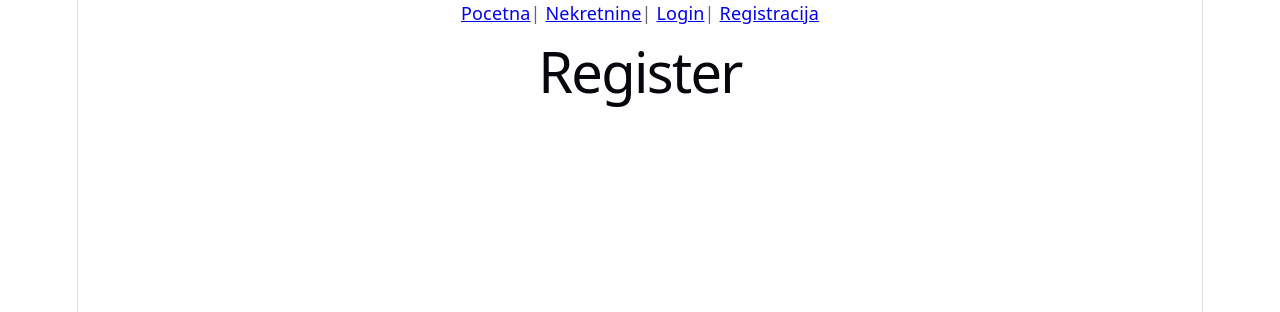
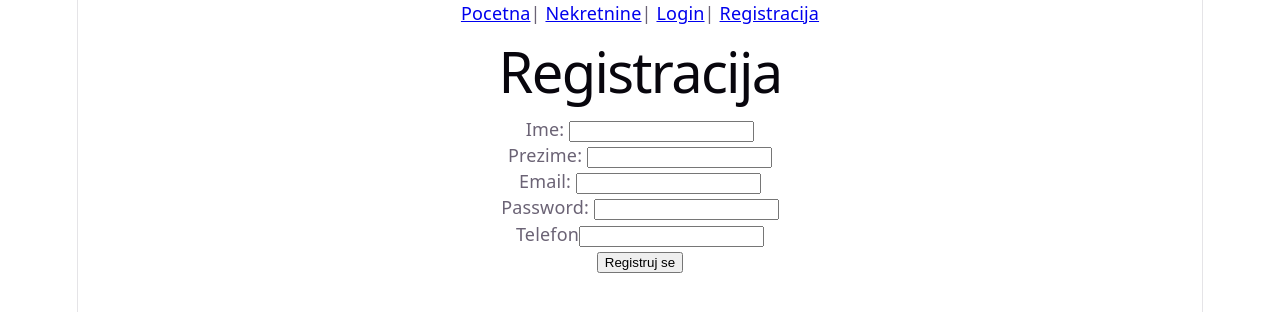
Before and after one commit to janarakocevic/internet-tehnologije-projekat, a React app in the folder frontend/: page /register in a window 1280 px wide. Shown: the top 312 px of the page. Built offline with nearby package versions, Linux system fonts and the light colour scheme; the HTML template or start-up script is replaced by a standard one.

Commit message:
Added user registration and login frontend

```diff
--- a/frontend/src/pages/Login.jsx
+++ b/frontend/src/pages/Login.jsx
@@ -1,10 +1,61 @@
+import { useState } from "react";
+import axios from "axios";
 import Navbar from "../components/Navbar";
 
 function Login(){
+    const [email, setEmail] = useState("");
+    const [password, setPassword] = useState("");
+    const [message, setMessage] = useState("");
+
+    const handleSubmit = async (e) => {
+        e.preventDefault();
+        try{
+            const data = {
+                email, password
+            };
+
+            const response = await axios.post(
+                "http://localhost:3000/auth/login",
+                data
+            );
+            setMessage(response.data.message);
+        }catch(error){
+            console.log(error);
+
+            if(error.response) {
+                setMessage(error.response.data.message);
+            } else{
+                setMessage("Greska prilikom logovanja");
+            }
+        }
+    };
     return(
         <div>
             <Navbar />
             <h1>Login</h1>
+            <form onSubmit={handleSubmit}>
+                <div>
+                    <label>Email: </label>
+                    <input
+                        type="email"
+                        value={email}
+                        onChange={(e)=> setEmail(e.target.value)}
+                        />
+                </div>
+                <div>
+                    <label>Password: </label>
+                    <input
+                        type="password"
+                        value={password}
+                        onChange={(e)=> setPassword(e.target.value)}
+                        />
+                </div>
+                <button type="submit">
+                    Uloguj se
+                </button>
+
+            </form>
+            {message && <p>{message}</p>}
         </div>
     );
 }
--- a/frontend/src/pages/Register.jsx
+++ b/frontend/src/pages/Register.jsx
@@ -1,10 +1,104 @@
+import { useState } from "react";
+import axios from "axios";
+
 import Navbar from "../components/Navbar";
 
 function Register(){
+
+    const [firstname, setFirstname] = useState("");
+    const [lastname, setLastname] = useState("");
+    const [email, setEmail] = useState("");
+    const [password, setPassword] = useState("");
+    const [phone, setPhone] = useState("");
+
+    const [message, setMessage] = useState("");
+
+    const handleSubmit = async (e) => {
+        e.preventDefault();
+
+        try {
+            const data = {
+                firstname,
+                lastname,
+                email,
+                password,
+                phone
+            };
+
+            const response = await axios.post(
+                "http://localhost:3000/auth/register",
+                data
+            );
+
+            setMessage(response.data.message);
+
+            setFirstname("");
+            setLastname("");
+            setEmail("");
+            setPassword("");
+            setPhone("");
+        } catch (error) {
+            console.log(error);
+            if(error.response) {
+                setMessage(error.response.data.message);
+            } else {
+                setMessage("Greska prilikom registracije");
+            }
+        }
+    };
     return(
         <div>
             <Navbar />
-            <h1>Register</h1>
+            <h1>Registracija</h1>
+            <form onSubmit={handleSubmit}>
+                <div>
+                    <label>Ime: </label>
+                    <input
+                        type = "text"
+                        value = {firstname}
+                        onChange={(e) => setFirstname(e.target.value)}
+                        />
+                </div>
+
+                <div>
+                    <label>Prezime: </label>
+                    <input
+                        type="text"
+                        value = {lastname}
+                        onChange = {(e) => setLastname(e.target.value)}
+                        />
+                </div>
+                <div>
+                    <label>Email: </label>
+                    <input
+                        type="email"
+                        value = {email}
+                        onChange = {(e) => setEmail(e.target.value)}
+                        />
+                </div>
+                <div>
+                    <label>Password: </label>
+                    <input
+                        type="password"
+                        value = {password}
+                        onChange = {(e) => setPassword(e.target.value)}
+                        />
+                </div>
+                <div>
+                    <label>Telefon</label>
+                    <input
+                        type="text"
+                        value = {phone}
+                        onChange = {(e) => setPhone(e.target.value)}
+                        />
+                </div>
+
+                <button type="submit">
+                    Registruj se
+                </button>
+            </form>
+
+            {message && <p>{message}</p>}
         </div>
     );
 }
```
